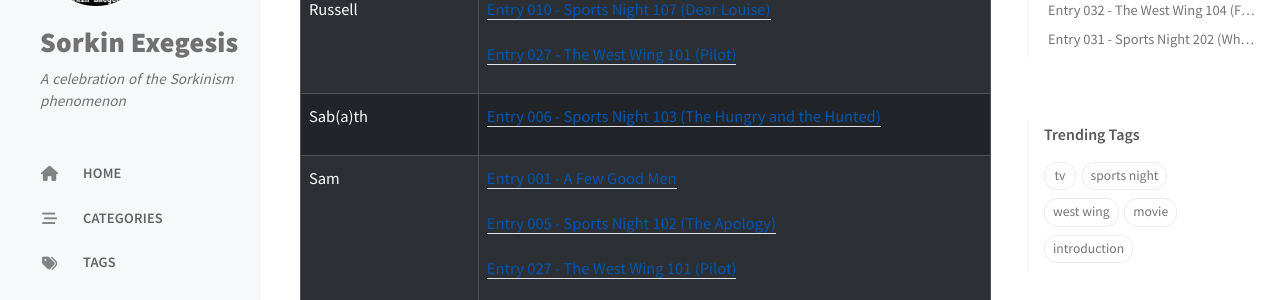
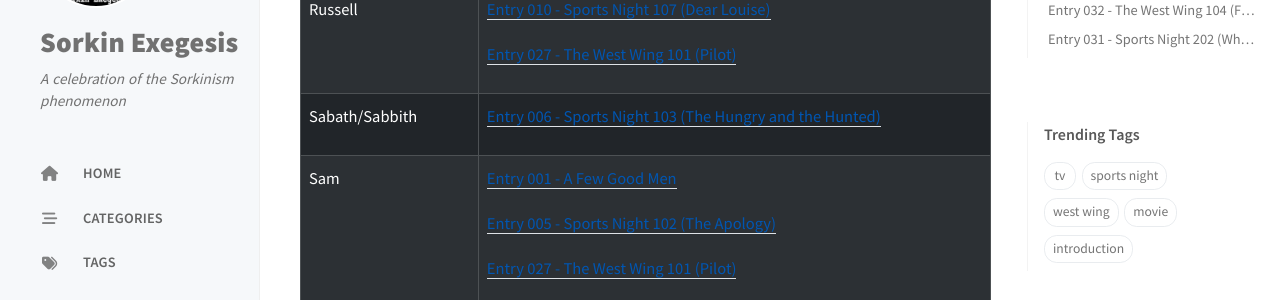
Before and after one commit to sykesjd/sorkin-exegesis, a Jekyll site: the page built from _tabs/glossary.md, in a window 1280 px wide and 900 px high, scrolled down 29085 px. Shown: the part 154-454 px from the top of the window. Built offline with Jekyll 4.4.1, drawn with Linux system fonts in a browser that asks for light colours; cached includes are drawn as plain includes; comment, search, counter and statistics services are not loaded.

Commit message:
More accurate header for name

```diff
--- a/_posts/2024-10-18-sports-night-103.md
+++ b/_posts/2024-10-18-sports-night-103.md
@@ -238,7 +238,7 @@
 
 ### NEW Sorkin Name: Mark
 
-### NEW Sorkin Name: Sab(a)th
+### NEW Sorkin Name: Sabath/Sabbith
 
 > ISAAC: You worked for Mark Sabath over at USA Today.
 >
```
